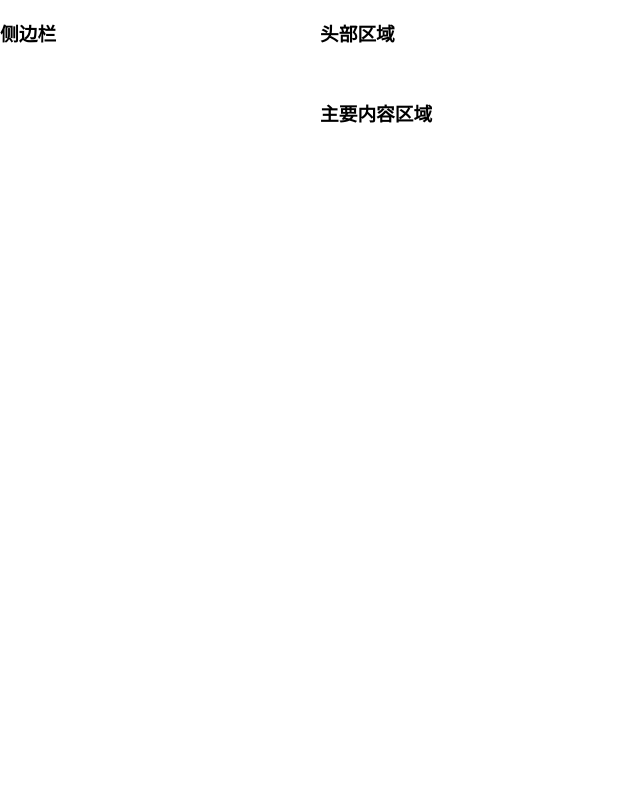
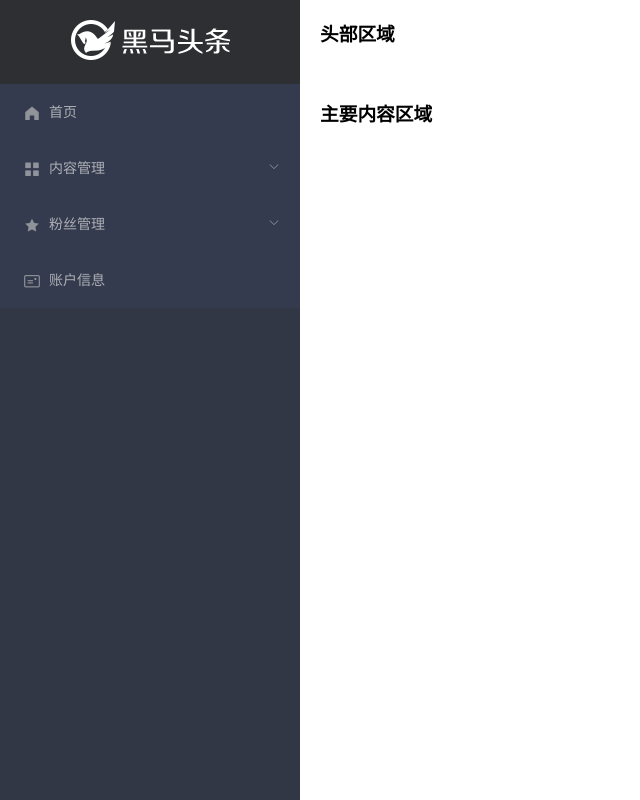
Before and after one commit to G-hanyanan/toutiao-pc, a Vue app: page /#/home in a window 1280 px wide. Shown: the whole page, without its empty margins (0-640 px from the left). Built offline with nearby package versions, Linux system fonts and the light colour scheme.

Commit message:
主页侧边导航菜单结构搭建

```diff
--- /dev/null
+++ b/src/components/home/aside.vue
@@ -0,0 +1,65 @@
+<template>
+  <div class="aside-nav">
+    <!-- 顶部logo图片 -->
+    <div class="img" style="textAlign:center">
+      <img src="../../assets/img/logo_admin.png" alt />
+    </div>
+    <!-- 菜单 -->
+    <el-menu text-color="#adafb5" background-color="#353b4e" active-text-color="#ffd04b">
+      <!-- 首页 -->
+      <el-menu-item>
+        <i class="el-icon-s-home"></i>
+        <span slot="title">首页</span>
+      </el-menu-item>
+      <!-- 内容管理 -->
+      <el-submenu  index="1">
+        <template slot="title">
+          <i class="el-icon-menu"></i>
+          <span>内容管理</span>
+        </template>
+        <el-menu-item-group>
+          <el-menu-item>发布文章</el-menu-item>
+          <el-menu-item>内容列表</el-menu-item>
+          <el-menu-item>评论列表</el-menu-item>
+          <el-menu-item>素材管理</el-menu-item>
+        </el-menu-item-group>
+      </el-submenu>
+      <!-- 粉丝管理 -->
+      <el-submenu  index="2">
+        <template slot="title">
+          <i class="el-icon-star-on"></i>
+          <span>粉丝管理</span>
+        </template>
+        <el-menu-item-group>
+          <el-menu-item>图文数据</el-menu-item>
+          <el-menu-item>粉丝概况</el-menu-item>
+          <el-menu-item>粉丝图像</el-menu-item>
+          <el-menu-item>粉丝列表</el-menu-item>
+        </el-menu-item-group>
+      </el-submenu>
+      <!-- 账户信息 -->
+      <el-menu-item>
+        <i class="el-icon-postcard"></i>
+        <span slot="title">账户信息</span>
+      </el-menu-item>
+    </el-menu>
+  </div>
+</template>
+
+<script>
+export default {}
+</script>
+
+<style lang="less" scopend>
+.aside-nav {
+  height: 100vh;
+  background-color: #323745;
+  .img {
+    padding: 20px 0;
+    background-color: #2e2f32;
+  }
+  .el-menu {
+      border: 0 solid #000;
+  }
+}
+</style>
--- a/src/views/home/index.vue
+++ b/src/views/home/index.vue
@@ -3,7 +3,7 @@
   <el-container>
     <!-- 侧边栏容器 -->
     <el-aside>
-      <h1>侧边栏</h1>
+      <aside-nav></aside-nav>
     </el-aside>
     <!-- 右侧容器 上下布局 用外层容器包裹 -->
     <el-container>
@@ -22,7 +22,13 @@
 </template>
 
 <script>
-export default {}
+import aside from '@/components/home/aside.vue'
+export default {
+  components: {
+    // 侧边栏组件
+    'aside-nav': aside
+  }
+}
 </script>
 
 <style>
--- a/src/views/login/index.vue
+++ b/src/views/login/index.vue
@@ -1,5 +1,5 @@
 <template>
-  <div class="bg">
+  <div class="loginBg">
     <el-card class="card">
       <!-- 头部logo -->
       <div class="logo">
@@ -66,7 +66,9 @@ export default {
     }
   },
   methods: {
+    // 登录点击事件
     submitLoginForm () {
+      // 表单数据校验
       this.$refs.loginForm.validate((isOk) => {
         if (isOk) {
           // 数据校验成功，发送请求
@@ -80,24 +82,23 @@ export default {
             // 跳转到主页
             this.$router.push('/home')
           }).catch(() => {
+            // 请求失败，弹出错误框
             this.$alert('手机号或者验证码错误')
           })
         } else {
-          alert('校验未通过')
+          // 数据校验失败，发送请求
+          this.$alert('校验未通过')
           return false
         }
       })
-    },
-    resetForm (formName) {
-      this.$refs[formName].resetFields()
     }
   }
 }
 </script>
 
 <style lang="less" scoped>
-.bg {
-  background-image: url("../../assets/img/login_bg.jpg");
+.loginBg {
+  background-image: url("../../assets/img/login_bg2.jpg");
   background-size: cover;
   height: 100vh;
   display: flex;
@@ -107,7 +108,8 @@ export default {
   .card {
     width: 450px;
     height: 350px;
-    background-color: rgba(0, 0, 0, 0);
+    background-color: rgba(255, 255, 255, .1);
+    border: 0 solid #000;
     .logo {
       text-align: center;
     }
```
Also changed, not shown: src/assets/img/login_bg2.jpg (added).
